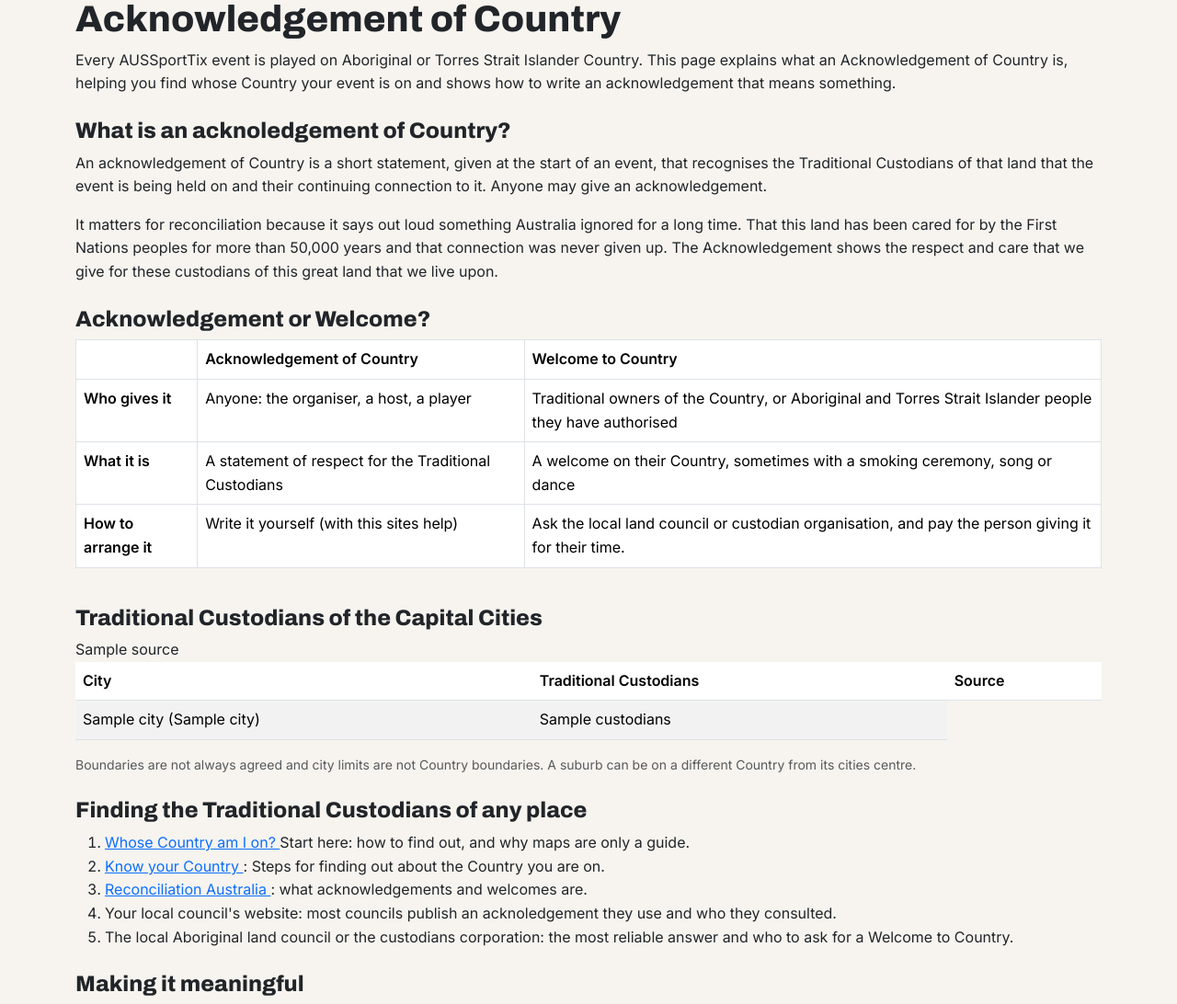
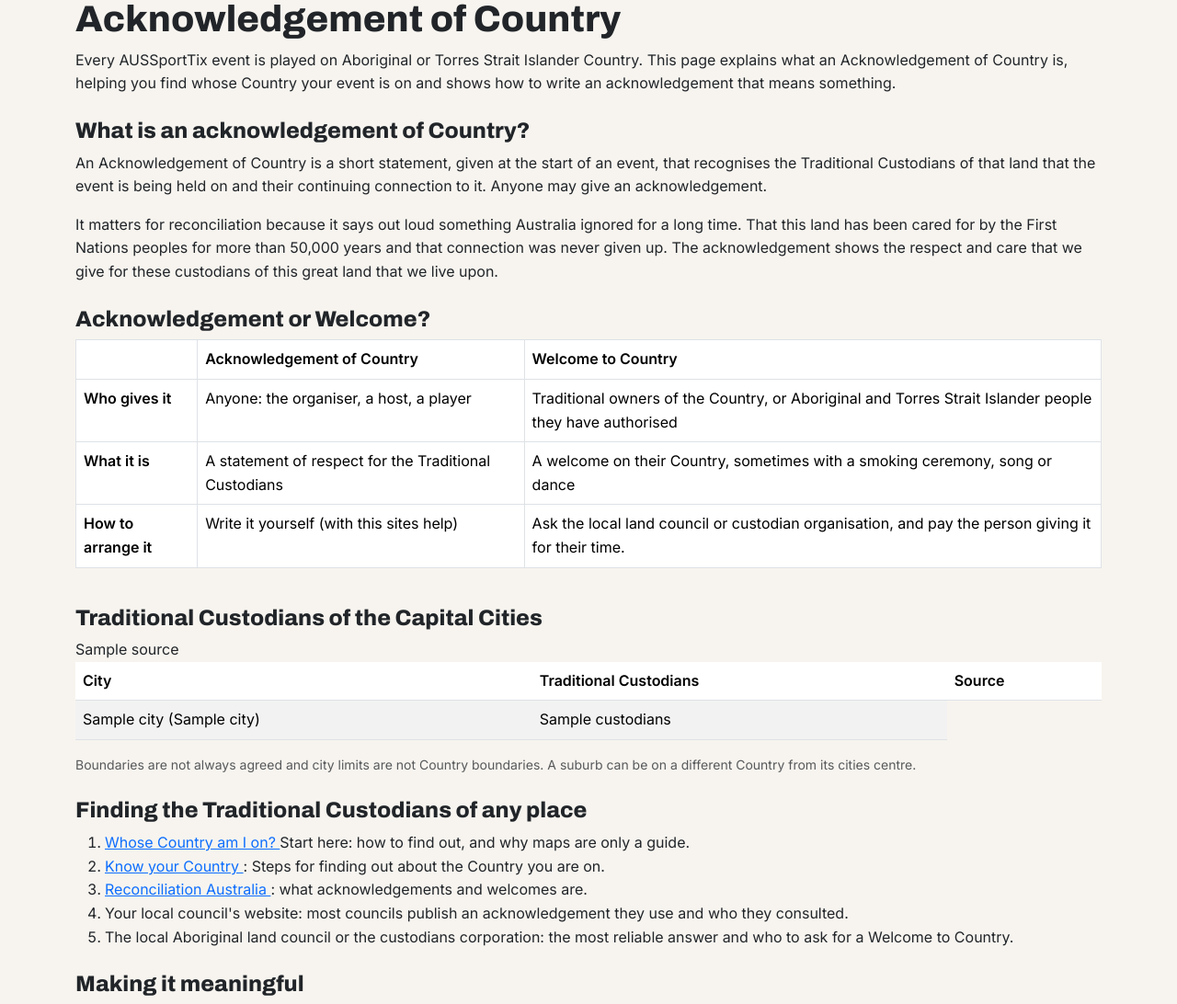
Before and after one commit to JoshK28/a2_group27, a Flask app: template AUSSportsTix/templates/acknowledgement.html in a window 1280 px wide. Shown: the part 109-1201 px from the top of the page at 92% size. Run offline with Flask 3, Linux system fonts and the light colour scheme; the template is opened without the code that fills it: most values are stand-ins (such as "Sample title", 1, 10 or a date in 2020); some libraries are stand-ins or nearby versions.

Commit message:
fixed typos & spelling mistakes

```diff
--- a/AUSSportsTix/templates/acknowledgement.html
+++ b/AUSSportsTix/templates/acknowledgement.html
@@ -10,14 +10,14 @@
 
     <!-- Display of what the achknowledgement is -->
     <section class="my-4">
-        <h2 class="h4"> What is an acknoledgement of Country?</h2>
+        <h2 class="h4"> What is an acknowledgement of Country?</h2>
 
-        <p> An acknowledgement of Country is a short statement, given at the start of an event, that recognises the Traditional
+        <p> An Acknowledgement of Country is a short statement, given at the start of an event, that recognises the Traditional
             Custodians of that land that the event is being held on and their continuing connection to it. Anyone may give an acknowledgement.
         </p>
 
         <p> It matters for reconciliation because it says out loud something Australia ignored for a long time. That this land has been
-            cared for by the First Nations peoples for more than 50,000 years and that connection was never given up. The Acknowledgement
+            cared for by the First Nations peoples for more than 50,000 years and that connection was never given up. The acknowledgement
             shows the respect and care that we give for these custodians of this great land that we live upon.
         </p>
     </section>
@@ -70,8 +70,8 @@
         <ol>
             <li> <a href="htpps://aiatsis.gov.au/whose-country"> Whose Country am I on? </a> Start here: how to find out, and why maps are only a guide. </li>
             <li> <a href="https://knowyourcountry.org.au/how-to-know-your-country"> Know your Country </a>: Steps for finding out about the Country you are on.</li>
-            <li> <a href="https://www.reconciliation.org.au/reconciliation/acknoledgement-of-country-and-welcome-to-country/"> Reconciliation Australia </a>: what acknowledgements and welcomes are. </li>
-            <li> Your local council's website: most councils publish an acknoledgement they use and who they consulted. </li>
+            <li> <a href="https://www.reconciliation.org.au/reconciliation/acknowledgement-of-country-and-welcome-to-country/"> Reconciliation Australia </a>: what acknowledgements and welcomes are. </li>
+            <li> Your local council's website: most councils publish an acknowledgement they use and who they consulted. </li>
             <li> The local Aboriginal land council or the custodians corporation: the most reliable answer and who to ask for a Welcome to Country.</li>
         </ol>
       </section>
```
